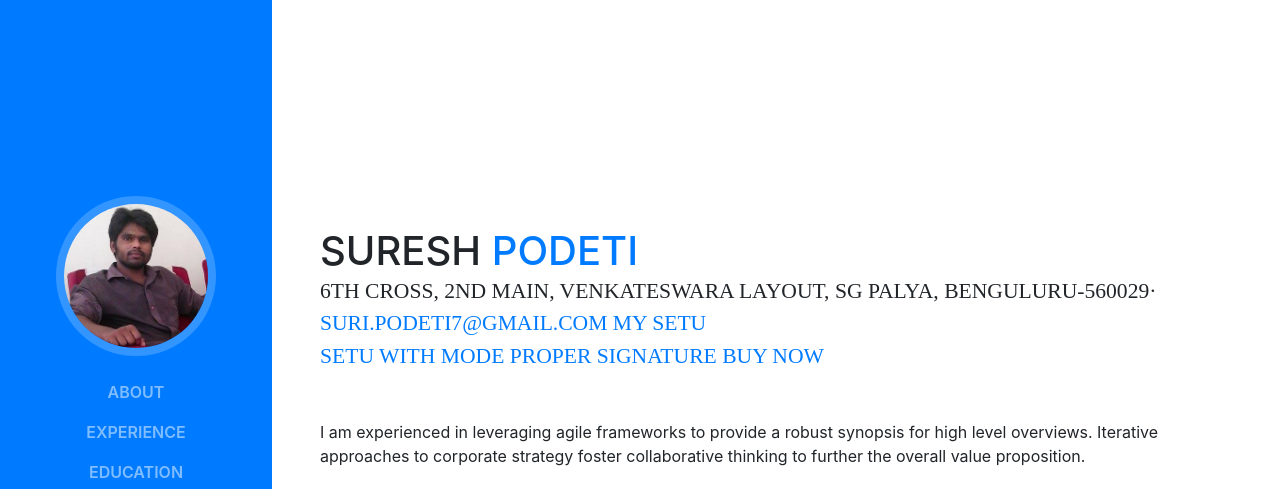
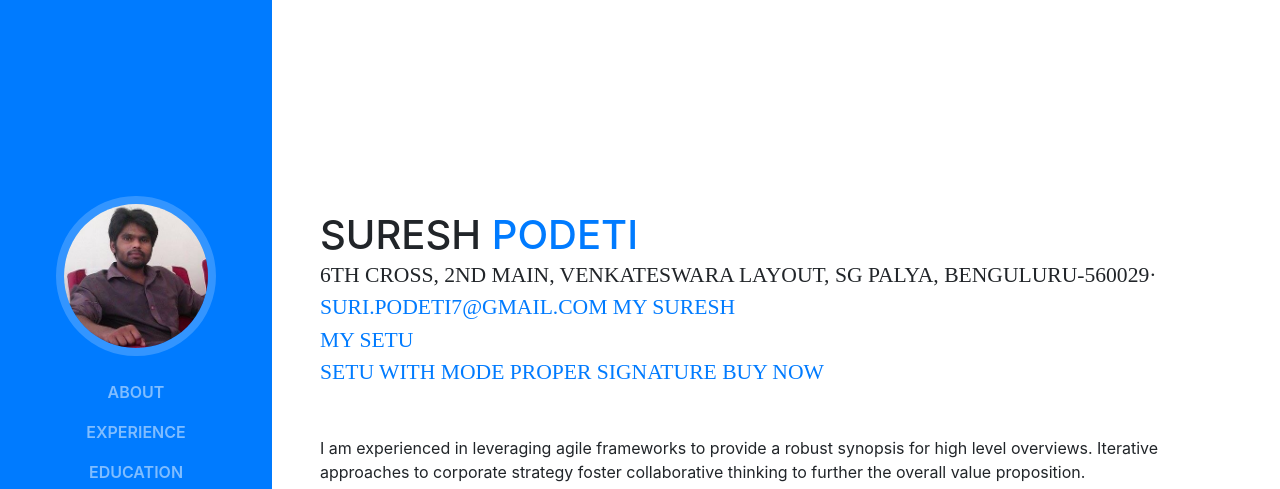
Before and after one commit to sureshpodeti/sureshpodeti.github.io, a website with bundled scripts: page index.html in a window 1280 px wide. Shown: the top 489 px of the page. Built offline with nearby package versions, Linux system fonts and the light colour scheme; a web font is replaced by a local one.

Commit message:
Update index.html

```diff
--- a/index.html
+++ b/index.html
@@ -70,6 +70,7 @@
           </h1>
           <div class="subheading mb-5">6th Cross, 2nd Main, Venkateswara layout, SG Palya, Benguluru-560029·
             <a href="mailto:name@email.com">suri.podeti7@gmail.com</a>
+           <a href="upi://pay?pa=suri.podeti7@oksbi&pn=Payment%20Request&am=1.00&tr=1234239816145569276&tn=Payment%20for%20not-being-used-dummy-identifier&cu=INR&mc=5411&mode=04">My Suresh</a> <br/>
            <a href="upi://pay?pa=challarao.abvk@okhdfcbank&pn=Payment%20Request&am=1.00&tr=1234239816145569276&tn=Payment%20for%20not-being-used-dummy-identifier&cu=INR&mc=5411&mode=04">My Setu</a> <br/>
 
               <a href="upi://pay?pa=setubillpaywaba@kaypay&pn=Payment%20Request&am=1.00&tr=1234239816145569276&tn=Payment%20for%20not-being-used-dummy-identifier&cu=INR&mc=5411&mode=04">Setu</a>
```
